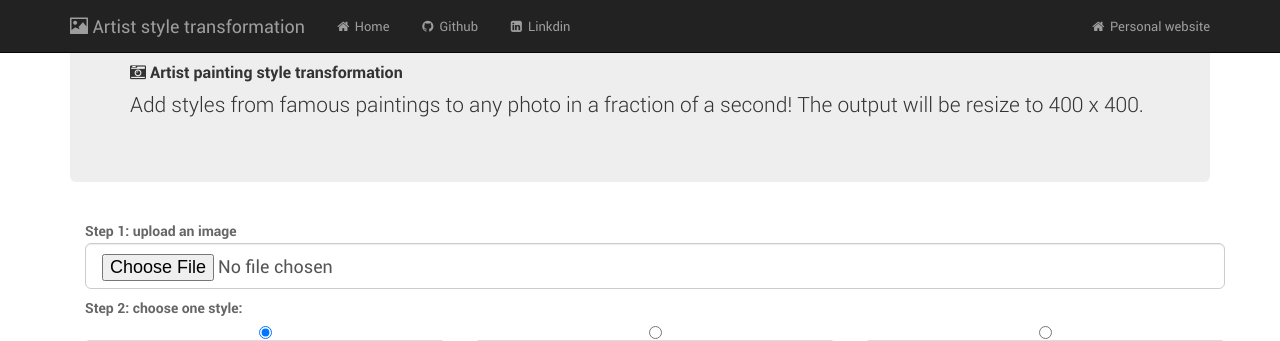
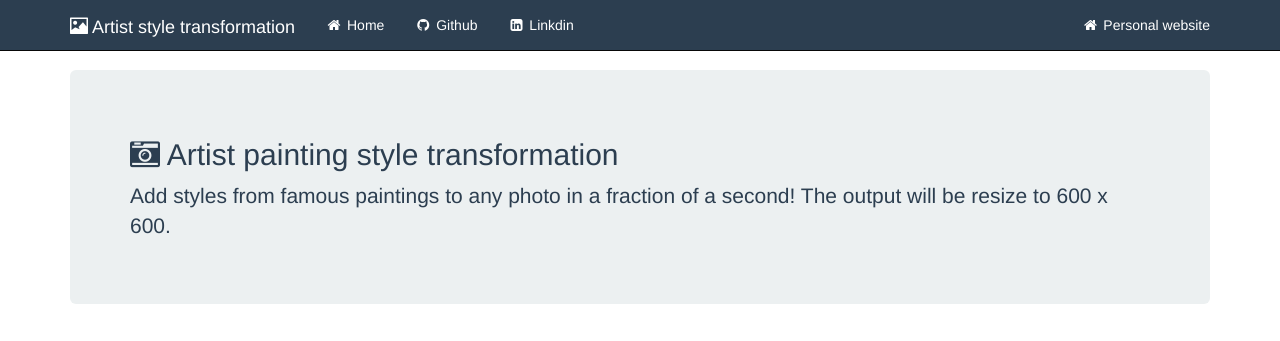
Before and after one commit to Liuqian0501/homepage, a Django app: page /artistpainting/ in a window 1280 px wide. Shown: the top 341 px of the page. Run offline with Django 3.2, Linux system fonts and the light colour scheme; some libraries are stand-ins or nearby versions.

Commit message:
update css

```diff
--- a/personalwebsite/personalwebsite/urls.py
+++ b/personalwebsite/personalwebsite/urls.py
@@ -33,12 +33,3 @@
 ]
 if settings.DEBUG:
     urlpatterns += static(settings.STATIC_URL, document_root=settings.STATIC_ROOT )
-
-urlpatterns += staticfiles_urlpatterns()
-
-if settings.DEBUG:
-    urlpatterns += [
-        re_path(r'^media/(?P<path>.*)$', serve, {
-            'document_root': settings.STATIC_ROOT,
-        }),
-    ]
--- /dev/null
+++ b/personalwebsite/static-storage/css/base.css
@@ -0,0 +1,17 @@
+body { padding-top: 70px; }
+
+.jumbotron {
+  color: #2c3e50;
+  background: #ecf0f1;
+
+}
+.navbar-inverse {
+  background: #2c3e50;
+  color: white;
+}
+.navbar-inverse .navbar-brand, .navbar-inverse a{
+  color:white;
+}
+.navbar-inverse .navbar-nav>li>a {
+  color: white;
+}
--- a/personalwebsite/templates/artistpainting/basic.html
+++ b/personalwebsite/templates/artistpainting/basic.html
@@ -10,7 +10,7 @@
         <!-- Bootstrap -->
         <link rel="stylesheet" type="text/css" href="https://maxcdn.bootstrapcdn.com/bootstrap/3.3.5/css/bootstrap.min.css">
         <link rel="stylesheet" type="text/css" href="https://blackrockdigital.github.io/startbootstrap-grayscale/vendor/font-awesome/css/font-awesome.min.css">
-        <link rel="stylesheet" type="text/css" href="https://storage.googleapis.com/realtimestyletrans.appspot.com/css/base.css">
+        <link rel="stylesheet" type="text/css" href="{% static 'css/base.css' %}">
 
     </head>
 
@@ -44,7 +44,7 @@
         <div class="container">
           <div class="jumbotron jumbotron-fluid">
             <h2><i class="fa fa-camera-retro"></i> Artist painting style transformation </h2>
-            <p>Add styles from famous paintings to any photo in a fraction of a second! The output will be resize to 400 x 400.</p>
+            <p>Add styles from famous paintings to any photo in a fraction of a second! The output will be resize to 600 x 600.</p>
         </div>
 
 
@@ -121,10 +121,26 @@
         </div>
     </div>
 
-    <div class="container">
-      <img src= "{% static src1 %}" alt="My image" class="img-responsive" >
-      <img src= "{% static src2 %}"  alt="My image" class="img-responsive" >
+    <br>
+    <br>
+    <div class='container'>
+        <div class="col-lg-6 col-xs-6">
+          <a href="#">
+                {% if src2 %}
+                  <img class="image-object img-responsive" height="600" width="600" src="{% static src2 %}" >
+                {% endif %}
+          </a>
+        </div>
+
+        <div class="col-lg-6 col-xs-6">
+          <a href="#">
+                {% if src1 %}
+                  <img class="image-object img-responsive" height="600" width="600" src="{% static src1 %}">
+                {% endif %}
+          </a>
+        </div>
     </div>
+
     <script src="https://code.jquery.com/jquery-2.1.4.js"></script>
     <script src="https://maxcdn.bootstrapcdn.com/bootstrap/3.3.5/js/bootstrap.min.js"></script>
 </body>
```
Also changed, not shown: personalwebsite/artistpainting/src/load_model.py (+1 -7 lines), personalwebsite/static-storage/images/artist/style.jpg, 1 other file.
